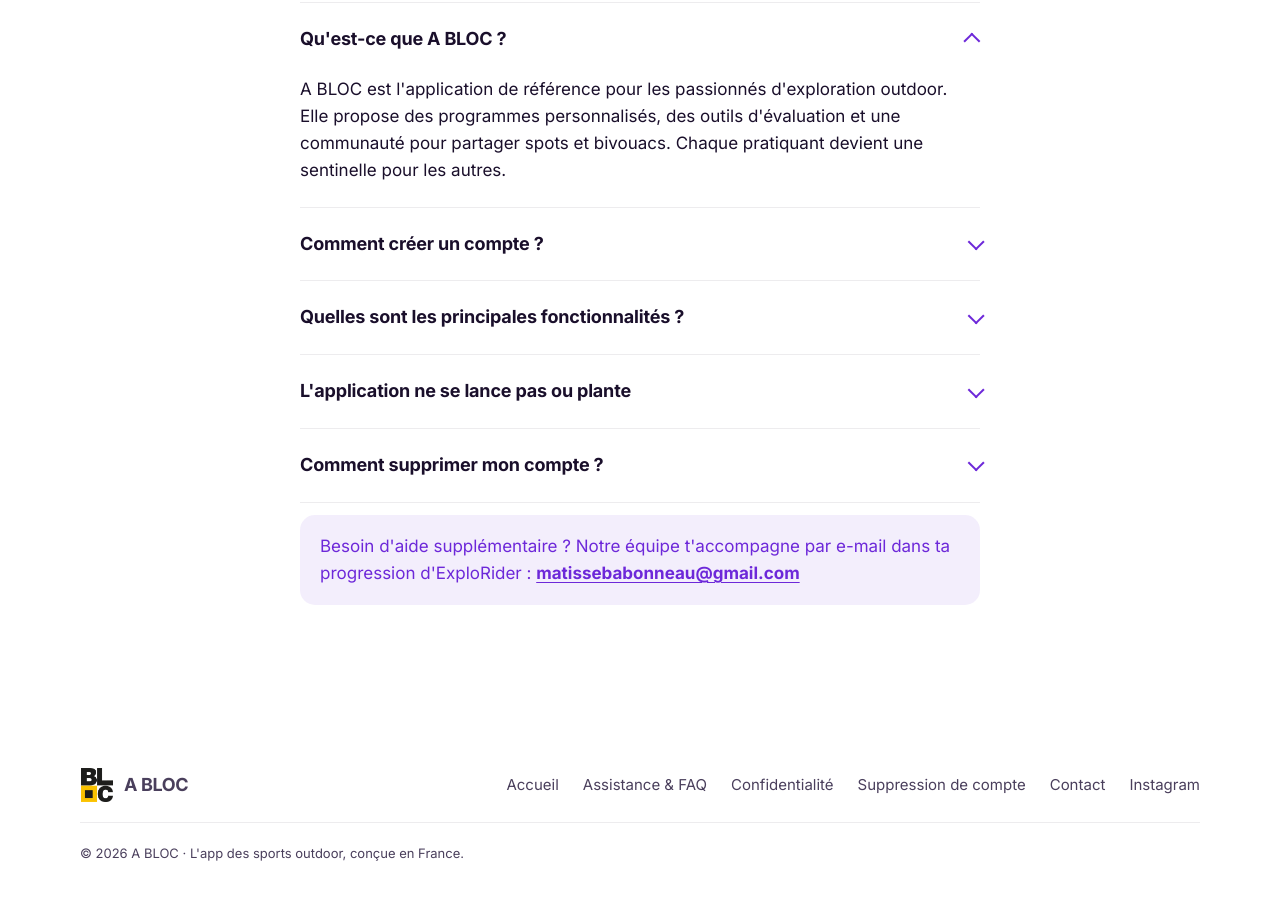
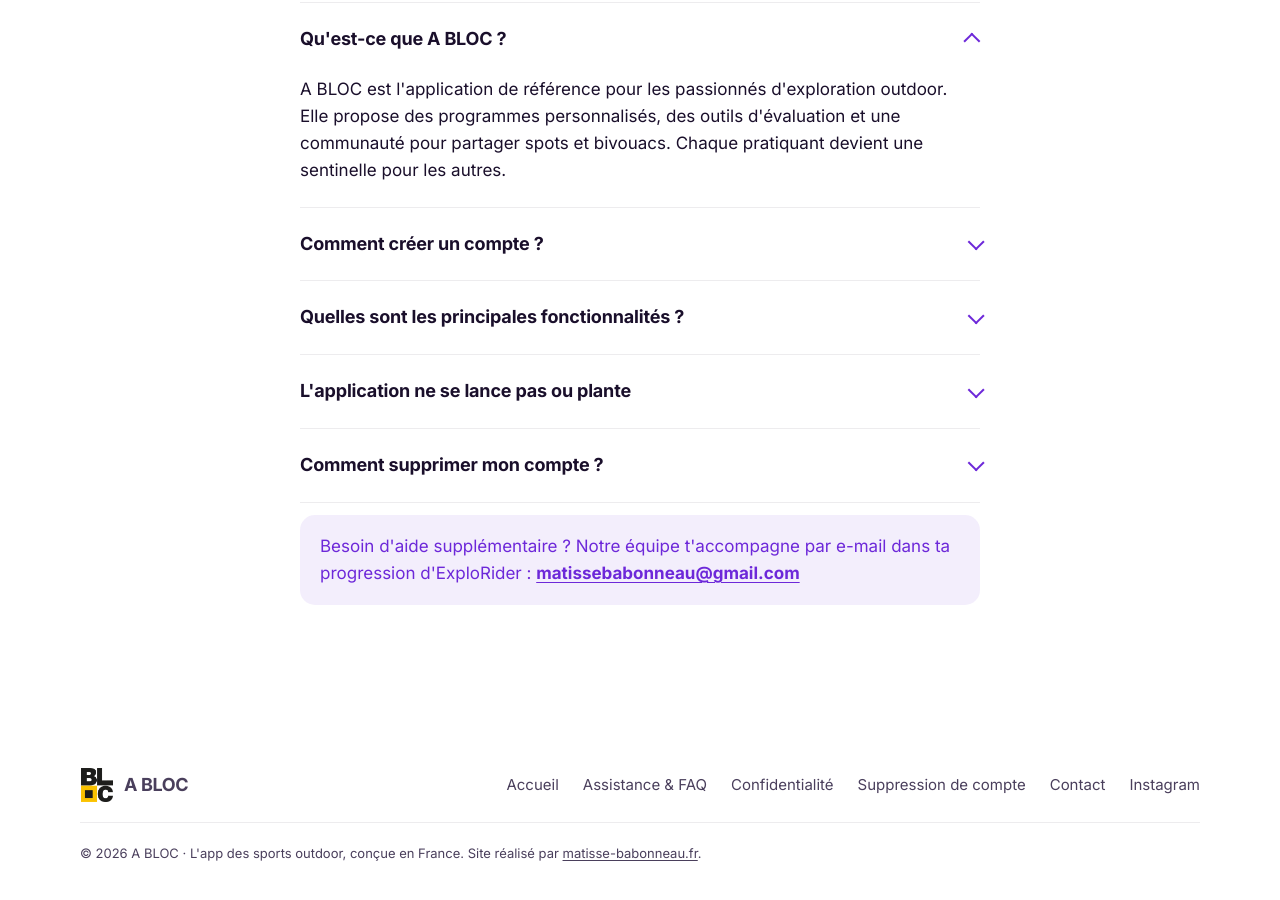
Before and after one commit to Matbabs/matbabs.github.io, a plain HTML site: page assistance.html in a window 1280 px wide. Shown: the part 334-1234 px from the top of the page. Drawn offline with Linux system fonts and the light colour scheme.

Commit message:
Pied de page : site réalisé par matisse-babonneau.fr
Co-Authored-By: Claude Opus 5.5 <noreply@anthropic.com>

```diff
--- a/assistance.html
+++ b/assistance.html
@@ -151,6 +151,10 @@
         </nav>
         <p class="fine">
           © 2026 A BLOC · L'app des sports outdoor, conçue en France.
+          Site réalisé par
+          <a href="https://matisse-babonneau.fr" target="_blank" rel="noopener"
+            >matisse-babonneau.fr</a
+          >.
         </p>
       </div>
     </footer>
--- a/style/master.css
+++ b/style/master.css
@@ -720,6 +720,11 @@ strong {
   padding-top: 20px;
   border-top: 1px solid var(--LINE);
 }
+/* Inline link in running text: underlined so it reads as a link. */
+.site-footer .fine a {
+  text-decoration: underline;
+  text-underline-offset: 2px;
+}
 
 /* ---------- Document pages ---------- */
 .doc {
```
Also changed, not shown: deletion.html (+4 -0 lines), index.html (+4 -0 lines), privacy.html (+4 -0 lines).
